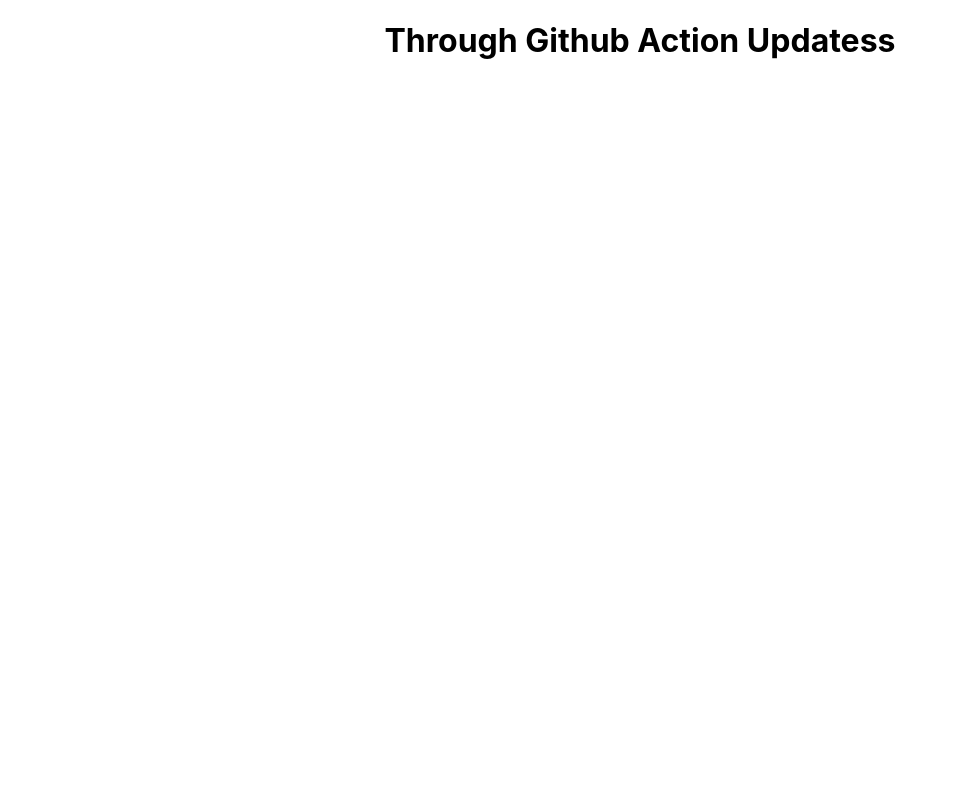
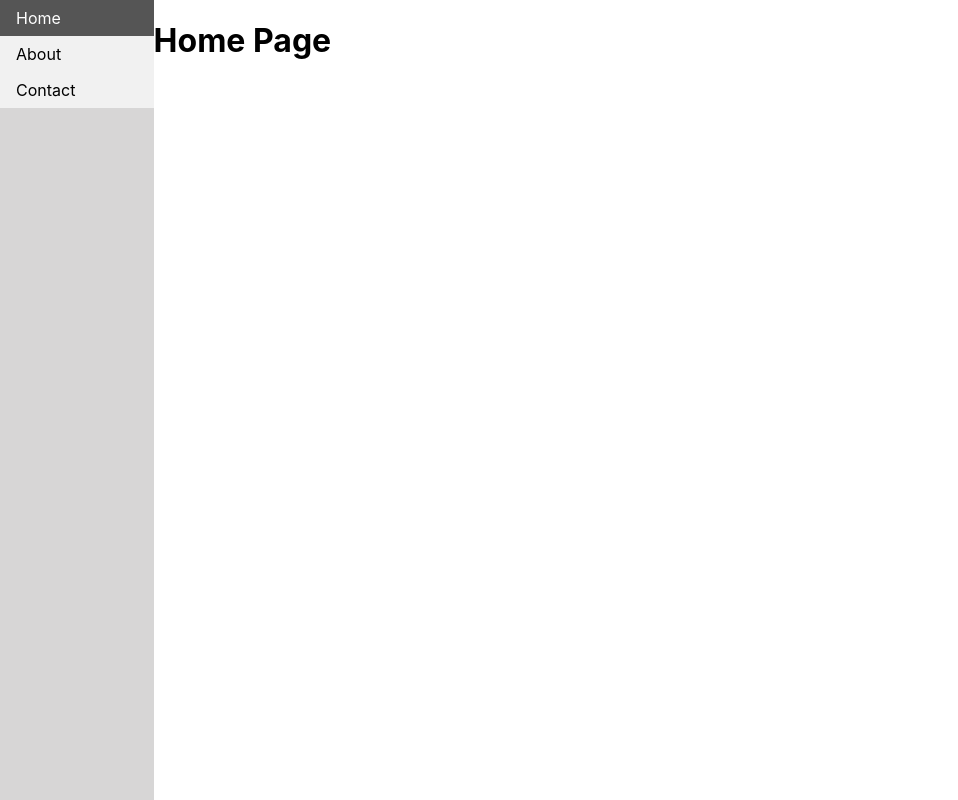
Before and after one commit to wasifaleem2/Begin-with-Github-Actions, a React (Create React App) app: page / in a window 1280 px wide. Shown: the whole page, without its empty margins (0-958 px from the left). Built offline with nearby package versions, Linux system fonts and the light colour scheme.

Commit message:
add react routing

```diff
--- a/package.json
+++ b/package.json
@@ -9,6 +9,7 @@
     "@testing-library/user-event": "^13.5.0",
     "react": "^18.3.1",
     "react-dom": "^18.3.1",
+    "react-router-dom": "^6.23.1",
     "react-scripts": "5.0.1",
     "web-vitals": "^2.1.4"
   },
--- a/src/App.css
+++ b/src/App.css
@@ -1,38 +1,33 @@
-.App {
-  text-align: center;
+.app{
+  display: flex;
+  height: 100vh;
+}
+.app-nav{
+  background-color: rgb(215, 214, 214);
+  width: 12%;
+  height: 100%;
+}
+ul {
+  list-style-type: none;
+  margin: 0;
+  padding: 0;
+  width: 100%;
+  background-color: #f1f1f1;
 }
 
-.App-logo {
-  height: 40vmin;
-  pointer-events: none;
+li a {
+  display: block;
+  color: #000;
+  padding: 8px 16px;
+  text-decoration: none;
 }
 
-@media (prefers-reduced-motion: no-preference) {
-  .App-logo {
-    animation: App-logo-spin infinite 20s linear;
-  }
-}
-
-.App-header {
-  background-color: #282c34;
-  min-height: 100vh;
-  display: flex;
-  flex-direction: column;
-  align-items: center;
-  justify-content: center;
-  font-size: calc(10px + 2vmin);
+li a.active {
+  background-color: #04AA6D;
   color: white;
 }
 
-.App-link {
-  color: #61dafb;
+li a:hover:not(.active) {
+  background-color: #555;
+  color: white;
 }
-
-@keyframes App-logo-spin {
-  from {
-    transform: rotate(0deg);
-  }
-  to {
-    transform: rotate(360deg);
-  }
-}
--- a/src/App.js
+++ b/src/App.js
@@ -1,9 +1,26 @@
-import './App.css';
+// App.js for React Router v6
+import "./App.css"
+import React from 'react';
+import { Routes, Route } from 'react-router-dom';
+import NavBar from './Components/Navbar';
+import Home from './Pages/Home';
+import About from './Pages/About';
+import Contact from "./Pages/Contact ";
 
 function App() {
   return (
-    <div className="App">
-      <h1>Through Github Action Updatess</h1>
+    <div className='app'>
+      <div className='app-nav'>
+        <NavBar />
+      </div>
+      <div className='app-page'>
+        <Routes>
+          <Route path="/" element={<Home />} />
+          <Route path="/about" element={<About />} />
+          <Route path="/contact" element={<Contact />} />
+          {/* <Route path="*" element={<NotFound />} /> */}
+        </Routes>
+      </div>
     </div>
   );
 }
--- /dev/null
+++ b/src/Components/Navbar.jsx
@@ -0,0 +1,16 @@
+import React from 'react';
+import { Link } from 'react-router-dom';
+
+function NavBar() {
+  return (
+    <nav>
+      <ul>
+        <li><Link to="/">Home</Link></li>
+        <li><Link to="/about">About</Link></li>
+        <li><Link to="/contact">Contact</Link></li>
+      </ul>
+    </nav>
+  );
+}
+
+export default NavBar;
--- /dev/null
+++ b/src/Pages/About.jsx
@@ -0,0 +1,5 @@
+function About() {
+  return <h1>About Page</h1>;
+}
+
+export default About;
--- /dev/null
+++ b/src/Pages/Contact .jsx
@@ -0,0 +1,5 @@
+function Contact() {
+  return <h1>Contact Page</h1>;
+}
+
+export default Contact;
--- /dev/null
+++ b/src/Pages/Home.jsx
@@ -0,0 +1,6 @@
+import React from "react";
+function Home() {
+  return <h1>Home Page</h1>;
+}
+
+export default Home;
--- a/src/index.js
+++ b/src/index.js
@@ -3,11 +3,14 @@
 import './index.css';
 import App from './App';
 import reportWebVitals from './reportWebVitals';
+import { BrowserRouter as Router } from 'react-router-dom';
 
 const root = ReactDOM.createRoot(document.getElementById('root'));
 root.render(
   <React.StrictMode>
-    <App />
+    <Router>
+      <App />
+    </Router>
   </React.StrictMode>
 );
 
```
Also changed, not shown: 1 other file (tests, documents, lock files or other folders).
